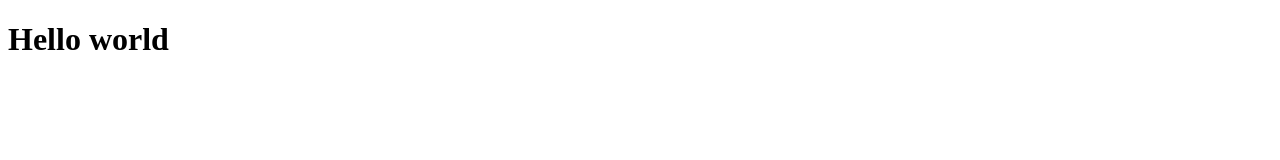
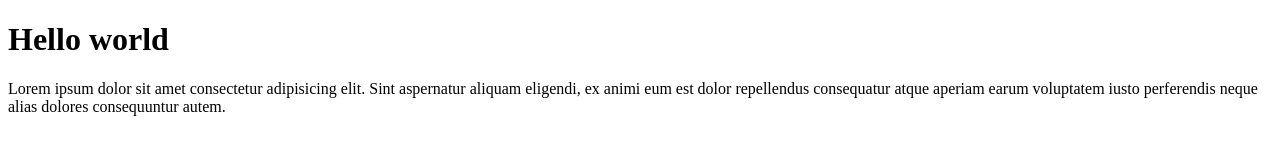
Before and after one commit to faizalfernandi/git-test, a plain HTML site: page index.html in a window 1280 px wide. Drawn offline with Linux system fonts and the light colour scheme.

Commit message:
menambahkan paragraph

```diff
--- a/index.html
+++ b/index.html
@@ -10,6 +10,7 @@
 
 <body>
     <h1>Hello world</h1>
+    <p>Lorem ipsum dolor sit amet consectetur adipisicing elit. Sint aspernatur aliquam eligendi, ex animi eum est dolor repellendus consequatur atque aperiam earum voluptatem iusto perferendis neque alias dolores consequuntur autem.</p>
 </body>
 
 </html>
```
